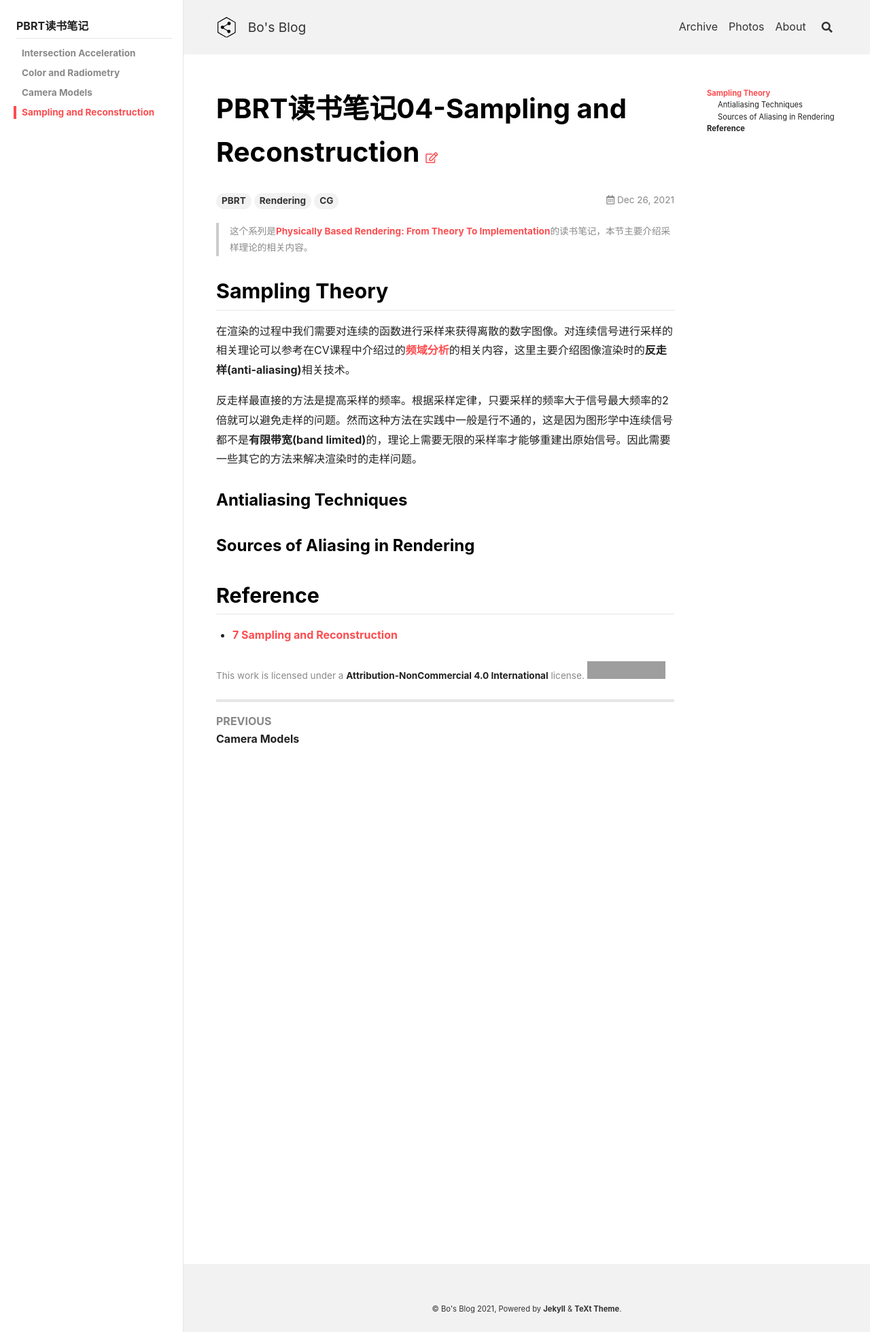
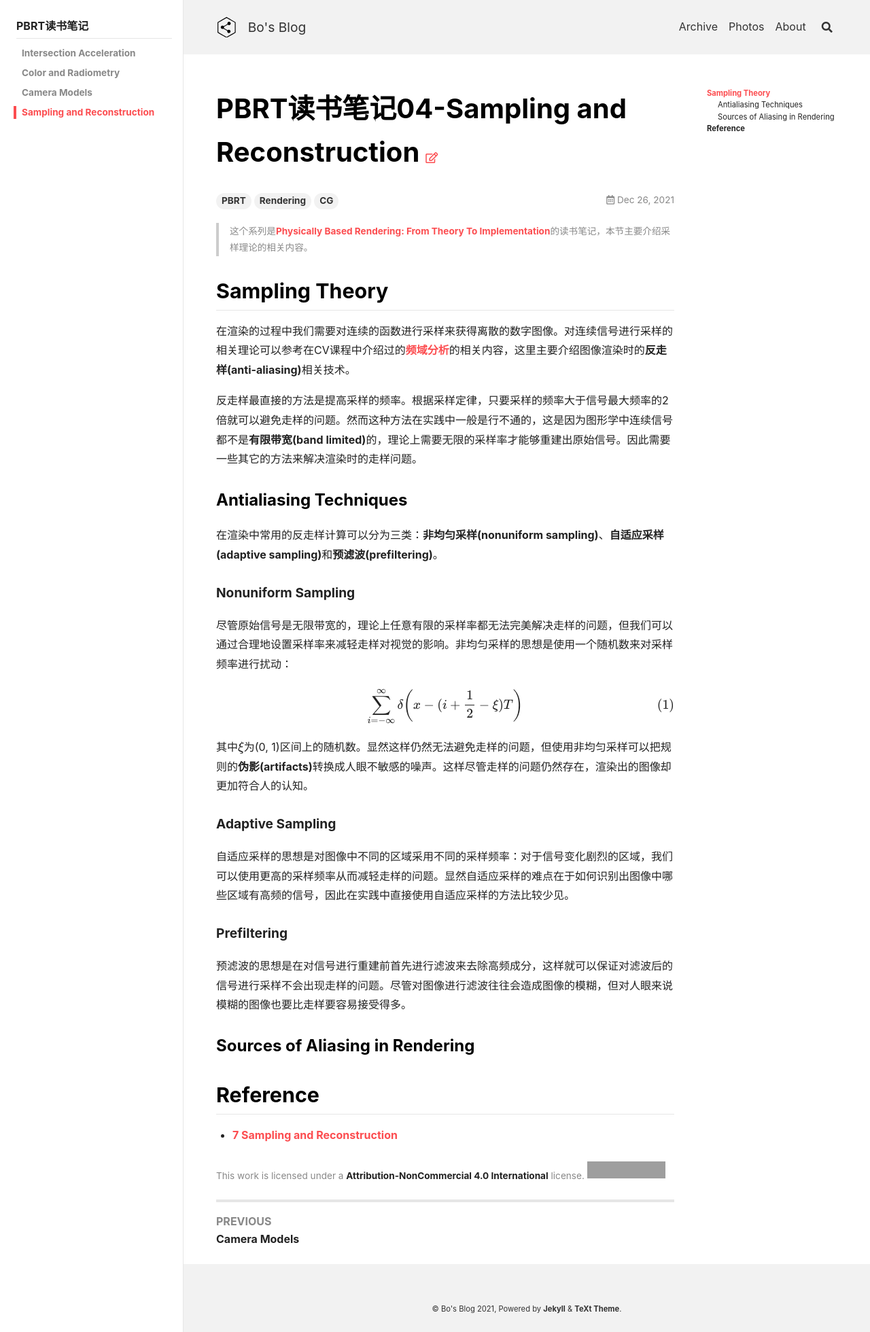
Before and after one commit to peng00bo00/peng00bo00_previous_blog, a Jekyll site: the page built from _posts/2021-12-26-PBRT-NOTES-04.md, in a window 1280 px wide. Shown: the whole page at 68% size. Built offline with Jekyll 4.4.1, drawn with Linux system fonts in a browser that asks for light colours; nearby versions of some CDN libraries; formulas are drawn with MathJax 3; grey boxes are pictures that could not be loaded.

Commit message:
Update 2021-12-26-PBRT-NOTES-04.md

```diff
--- a/_posts/2021-12-26-PBRT-NOTES-04.md
+++ b/_posts/2021-12-26-PBRT-NOTES-04.md
@@ -20,6 +20,26 @@ sidebar:
 
 ### Antialiasing Techniques
 
+在渲染中常用的反走样计算可以分为三类：**非均匀采样(nonuniform sampling)**、**自适应采样(adaptive sampling)**和**预滤波(prefiltering)**。
+
+#### Nonuniform Sampling
+
+尽管原始信号是无限带宽的，理论上任意有限的采样率都无法完美解决走样的问题，但我们可以通过合理地设置采样率来减轻走样对视觉的影响。非均匀采样的思想是使用一个随机数来对采样频率进行扰动：
+
+$$
+\sum_{i=-\infty}^\infty \delta \bigg(x - (i + \frac{1}{2} - \xi) T \bigg)
+$$
+
+其中$\xi$为(0, 1)区间上的随机数。显然这样仍然无法避免走样的问题，但使用非均匀采样可以把规则的**伪影(artifacts)**转换成人眼不敏感的噪声。这样尽管走样的问题仍然存在，渲染出的图像却更加符合人的认知。
+
+#### Adaptive Sampling
+
+自适应采样的思想是对图像中不同的区域采用不同的采样频率：对于信号变化剧烈的区域，我们可以使用更高的采样频率从而减轻走样的问题。显然自适应采样的难点在于如何识别出图像中哪些区域有高频的信号，因此在实践中直接使用自适应采样的方法比较少见。
+
+#### Prefiltering
+
+预滤波的思想是在对信号进行重建前首先进行滤波来去除高频成分，这样就可以保证对滤波后的信号进行采样不会出现走样的问题。尽管对图像进行滤波往往会造成图像的模糊，但对人眼来说模糊的图像也要比走样要容易接受得多。
+
 ### Sources of Aliasing in Rendering
 
 ## Reference
```
